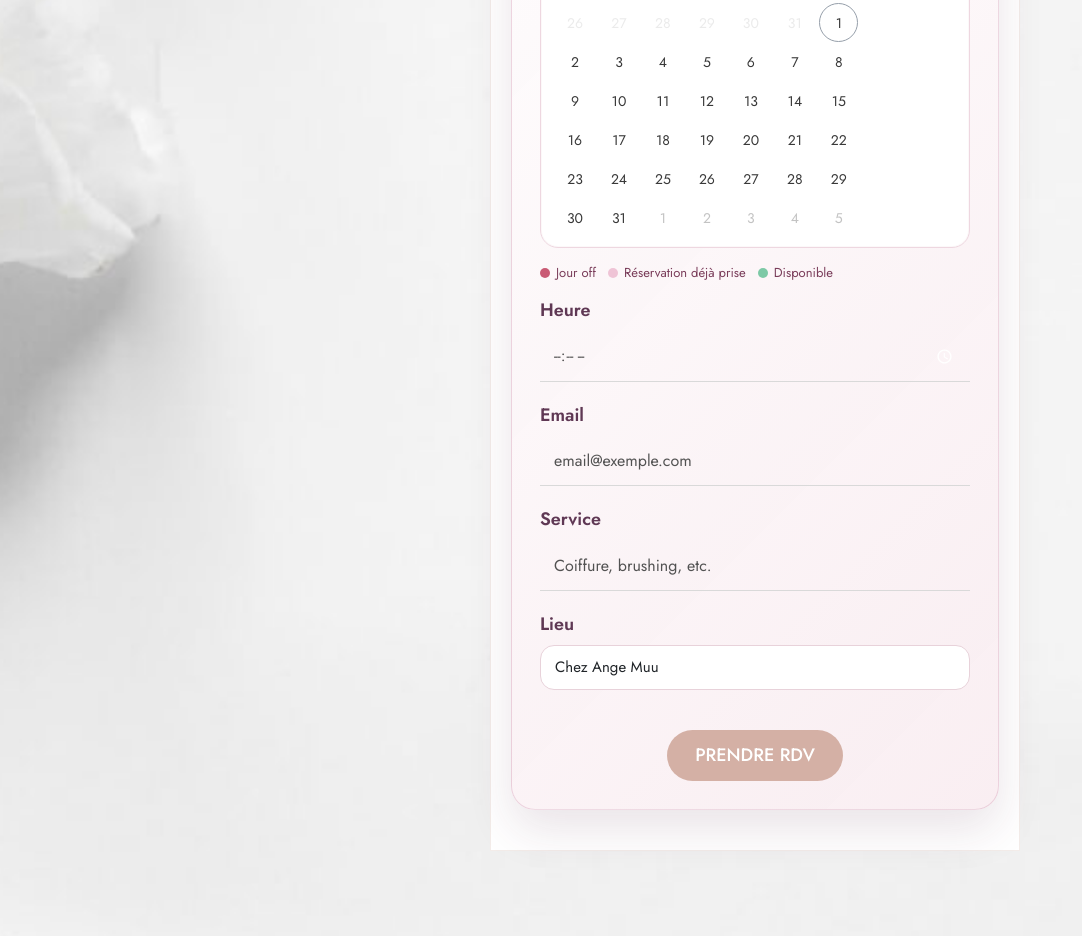
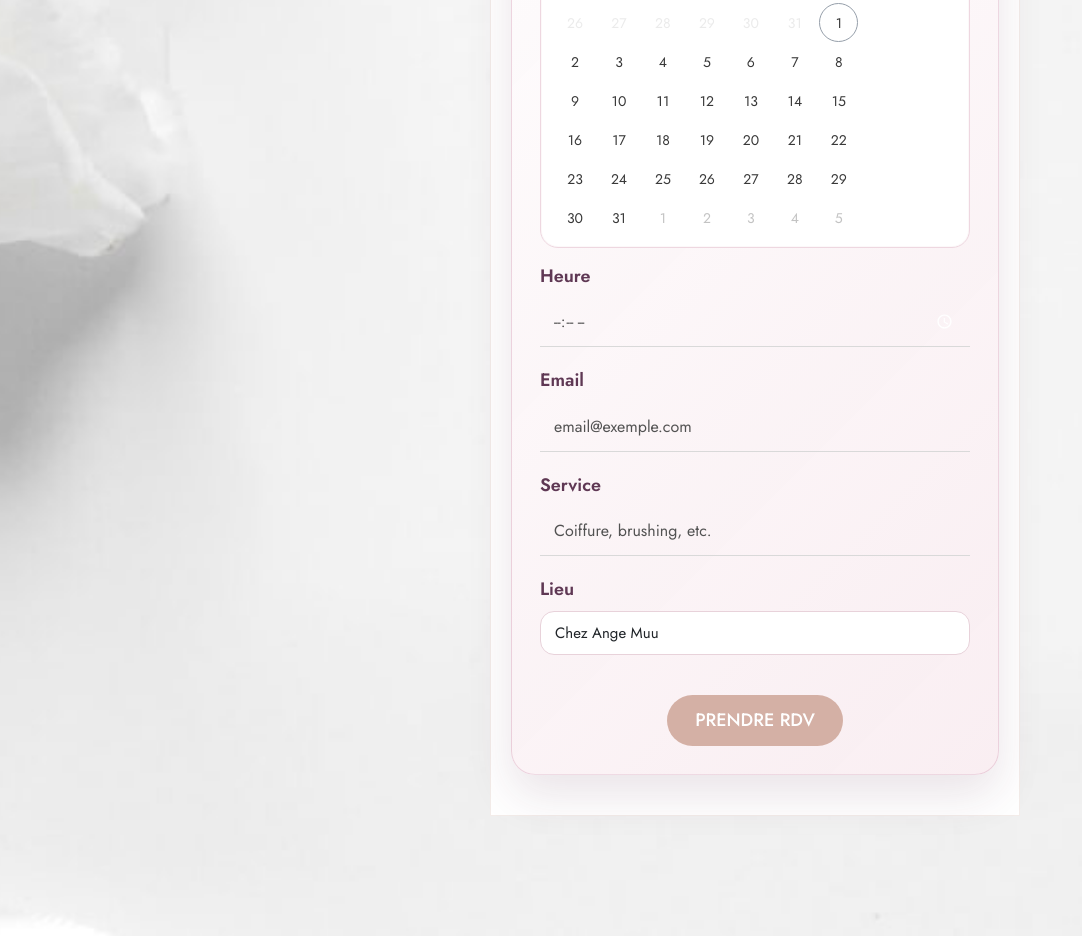
Before and after one commit to HERVE-KOUAM/Angemuu, a website: page love-love/index.html in a window 1280 px wide. Shown: the part 3224-4160 px from the top of the page, without its empty margins (0-1082 px from the left). Drawn offline with nearby package versions, Linux system fonts and the light colour scheme; no server answers; a script that the page names is missing.

Commit message:
modif du calendrier

```diff
--- a/love-love/index.html
+++ b/love-love/index.html
@@ -259,11 +259,7 @@
                                                 <div class="flatpicker-shell mt-2">
                                                     <div id="booking-date-picker"></div>
                                                 </div>
-                                                <div class="calendar-legend mt-3">
-                                                    <span class="legend-item"><span class="legend-dot off"></span>Jour off</span>
-                                                    <span class="legend-item"><span class="legend-dot booked"></span>Réservation déjà prise</span>
-                                                    <span class="legend-item"><span class="legend-dot available"></span>Disponible</span>
-                                                </div>
+
                                             </div>
                                             <div class="mb-3">
                                                 <label class="form-label">Heure</label>
```
